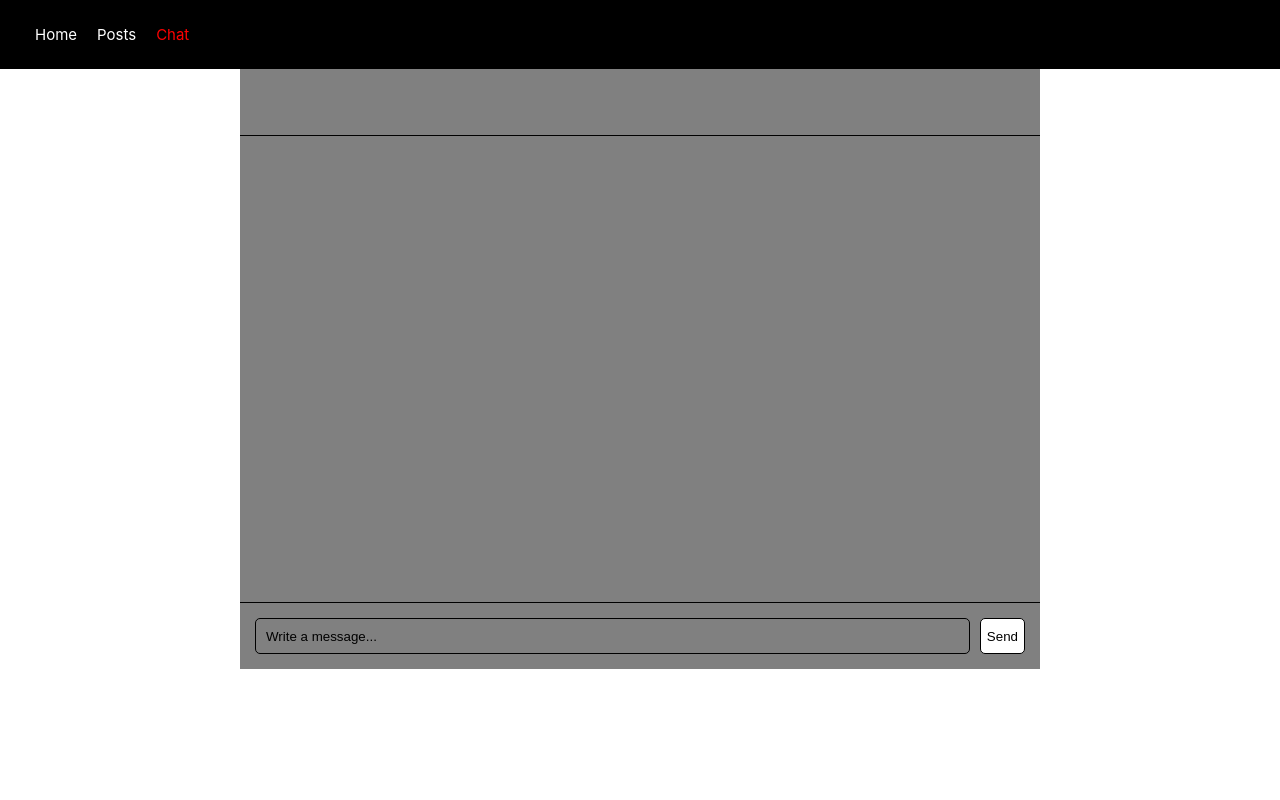
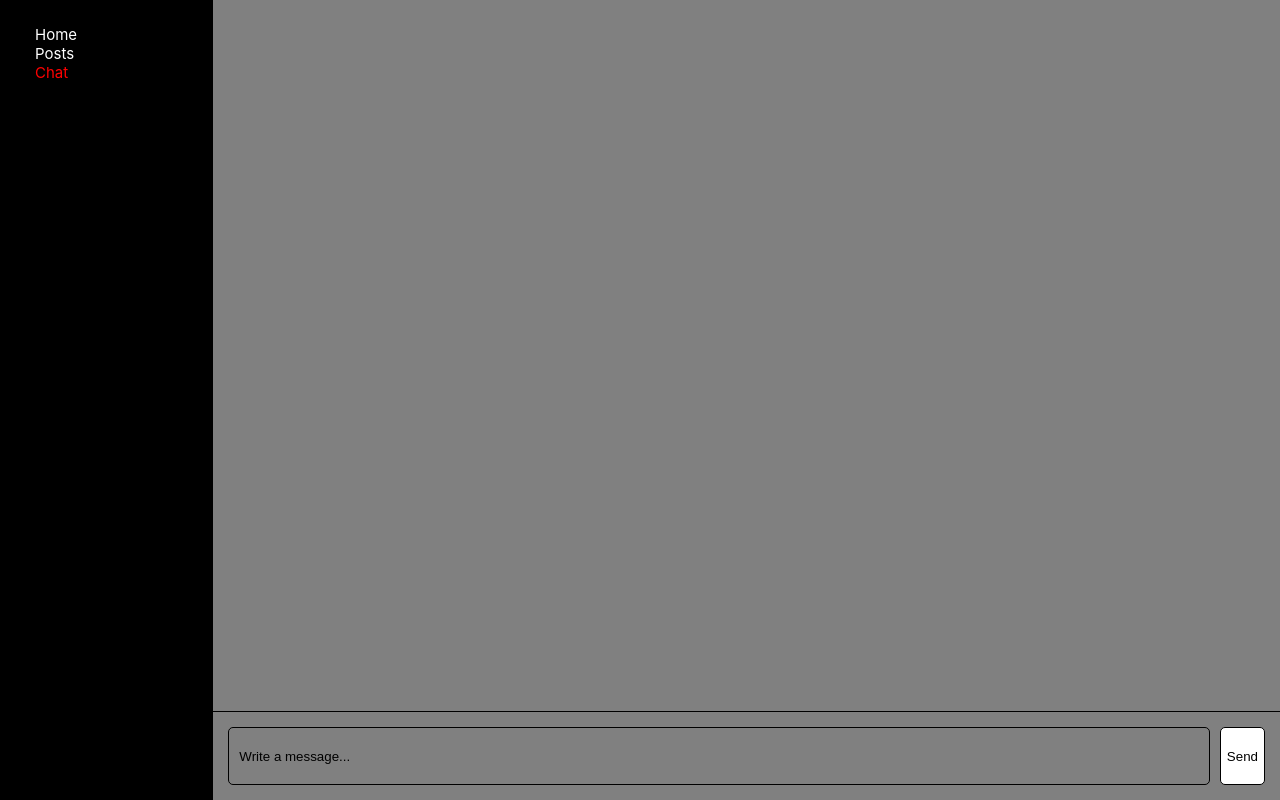
Before and after one commit to norafith/ai-platform, a Vue app: page /chat in a window 1280 px wide. Built offline with nearby package versions, Linux system fonts and the light colour scheme.

Commit message:
added basic openai chat

```diff
--- a/package.json
+++ b/package.json
@@ -10,8 +10,10 @@
     "format": "prettier --write src/"
   },
   "dependencies": {
+    "openai": "^4.7.1",
     "vue": "^3.3.4",
-    "vue-router": "^4.2.4"
+    "vue-router": "^4.2.4",
+    "vue-spinner": "^1.0.4"
   },
   "devDependencies": {
     "@rushstack/eslint-patch": "^1.3.3",
--- a/src/App.vue
+++ b/src/App.vue
@@ -1,31 +1,51 @@
 <script>
-import HeaderContainer from './components/Header/HeaderContainer.vue'
+import AsideContent from './components/Aside/AsideContent.vue'
+import PulseLoader from 'vue-spinner/src/PulseLoader.vue'
 export default {
   components: {
-    HeaderContainer
+    AsideContent,
+    PulseLoader
   }
 }
 </script>
 
 <template>
-  <HeaderContainer />
-  <div class="content-wrapper">
+  <div class="app-grid">
+    <aside class="aside-wrapper">
+      <AsideContent />
+    </aside>
+    <main class="content-wrapper">
       <RouterView v-slot="{ Component }">
         <Suspense timeout="0">
           <template #default>
             <component :is="Component" />
           </template>
           <template #fallback>
-          <div>Loading...</div>
+            <PulseLoader color="#000" />
           </template>
         </Suspense>
       </RouterView>
+    </main>
   </div>
 </template>
 
 <style scoped>
 .content-wrapper {
-  max-width: 800px;
-  margin: auto;
+  grid-column-start: 3;
+  grid-column-end: -1;
+}
+
+.aside-wrapper {
+  padding: 25px;
+  background-color: black;
+  grid-column-start: 1;
+  grid-column-end: span 2;
+}
+
+.app-grid {
+  display: grid;
+  grid-template-columns: repeat(12, 1fr);
+  grid-template-rows: 1fr;
+  height: 100%;
 }
 </style>
--- /dev/null
+++ b/src/api/api.js
@@ -0,0 +1,20 @@
+import OpenAI from 'openai'
+
+const openai = new OpenAI({
+  apiKey: 'nv-ItoBTvET6cPdDIrRhgn0N0V4x0SSN3QgXNjJuVFdSbHAUehz',
+  baseURL: 'https://api.nova-oss.com/v1',
+  dangerouslyAllowBrowser: true
+})
+
+const api = {
+  async sendRequest(request) {
+    const completion = await openai.chat.completions.create({
+      messages: [{ role: 'user', content: request }],
+      model: 'gpt-3.5-turbo'
+    })
+
+    return completion.choices[0].message.content
+  }
+}
+
+export default api
--- a/src/assets/main.css
+++ b/src/assets/main.css
@@ -1,4 +1,15 @@
 @import './base.css';
+
+html,
+body {
+  height: 100%;
+  margin: 0;
+  min-width: 500px;
+}
+
+#app {
+  height: 100%;
+}
 
 a {
   text-decoration: none;
--- a/src/components/Header/HeaderContainer.vue
+++ b/src/components/Aside/AsideContent.vue
@@ -8,14 +8,14 @@ export default {
 </script>
 
 <template>
-  <header>
-    <MenuContainer />
-  </header>
+  <MenuContainer />
 </template>
 
 <style scoped>
 header {
   padding: 25px;
   background-color: black;
+  grid-column-start: 1;
+  grid-column-end: span 2;
 }
 </style>
--- a/src/components/Header/Menu/MenuContainer.vue
+++ b/src/components/Aside/Menu/MenuContainer.vue
@@ -31,7 +31,6 @@ ul {
 
 ul > li {
   margin: 0 10px;
-  display: inline;
   color: white;
 }
 
--- a/src/components/Chat/InputMessage/InputMessageContainer.vue
+++ b/src/components/Chat/InputMessage/InputMessageContainer.vue
@@ -1,13 +1,32 @@
+<script>
+export default {
+  props: ['sendRequest', 'addUserMessage'],
+  data() {
+    return {
+      text: ''
+    }
+  },
+  methods: {
+    submitForm(request) {
+      this.addUserMessage(request)
+      this.sendRequest(request)
+      this.text = ''
+    }
+  }
+}
+</script>
+
 <template>
   <section class="input-message-container">
-    <input class="input-message" type="text" placeholder="Write a message..." />
-    <button class="send-button">Send</button>
+    <form class="main-form" @submit.prevent="() => this.submitForm(this.text)">
+      <input v-model="text" class="input-message" type="text" placeholder="Write a message..." />
+      <button type="submit" class="send-button">Send</button>
+    </form>
   </section>
 </template>
 
 <style scoped>
 .input-message-container {
-  display: flex;
   grid-column-start: 1;
   grid-column-end: -1;
   grid-row-start: -2;
@@ -40,4 +59,12 @@
   border: 1px solid black;
   margin-left: 10px;
 }
+
+.main-form {
+  display: flex;
+  height: 100%;
+  width: 100%;
+  padding: 0;
+  margin: 0;
+}
 </style>
--- a/src/components/Chat/MessagesList/MessagesList.vue
+++ b/src/components/Chat/MessagesList/MessagesList.vue
@@ -1,12 +1,32 @@
+<script>
+import SingleMessage from './SingleMessage.vue'
+import PulseLoader from 'vue-spinner/src/PulseLoader.vue'
+
+export default {
+  props: ['messages', 'isLoading'],
+  components: { SingleMessage, PulseLoader }
+}
+</script>
 <template>
-  <section class="messages-list"></section>
+  <section class="messages-list">
+    <SingleMessage
+      :key="index"
+      v-for="(message, index) of messages"
+      :text="message.text"
+      :role="message.role"
+    />
+    <PulseLoader v-if="this.isLoading" color="#000" />
+  </section>
 </template>
 
 <style scoped>
 .messages-list {
   grid-column-start: 1;
   grid-column-end: -1;
-  grid-row-start: 2;
+  grid-row-start: 1;
   grid-row-end: span 4;
+  padding: 15px;
+  display: flex;
+  flex-direction: column;
 }
 </style>
--- a/src/components/Chat/MessagesList/SingleMessage.vue
+++ b/src/components/Chat/MessagesList/SingleMessage.vue
@@ -0,0 +1,32 @@
+<script>
+export default {
+  props: ['text', 'role']
+}
+</script>
+
+<template>
+  <div :class="'message ' + this.role">{{ this.text }}</div>
+</template>
+
+<style scoped>
+.message {
+  border-radius: 10px;
+  padding: 10px;
+  margin-bottom: 15px;
+  max-width: 600px;
+}
+
+.message.user {
+  background-color: white;
+  border: 1px solid black;
+  color: black;
+  align-self: end;
+}
+
+.message.ai {
+  background-color: black;
+  border: 1px solid white;
+  color: white;
+  align-self: flex-start;
+}
+</style>
--- a/src/views/ChatView.vue
+++ b/src/views/ChatView.vue
@@ -1,29 +1,46 @@
 <script>
-import ChatOptions from '../components/Chat/ChatOptions/ChatOptions.vue'
+// import ChatOptions from '../components/Chat/ChatOptions/ChatOptions.vue'
 import MessagesList from '../components/Chat/MessagesList/MessagesList.vue'
 import InputMessageContainer from '../components/Chat/InputMessage/InputMessageContainer.vue'
+import api from '../api/api'
 export default {
+  data() {
+    return {
+      messages: [],
+      isLoading: false
+    }
+  },
   components: {
-    ChatOptions,
+    // ChatOptions,
     MessagesList,
     InputMessageContainer
+  },
+  methods: {
+    sendRequest(request) {
+      this.isLoading = true
+      api.sendRequest(request).then((value) => {
+        this.messages.push({ role: 'ai', text: value })
+        this.isLoading = false
+      })
+    },
+    addUserMessage(request) {
+      this.messages.push({ role: 'user', text: request })
+    }
   }
 }
 </script>
 
 <template>
-  <main>
-    <div class="messages-container">
-      <ChatOptions />
-      <MessagesList />
-      <InputMessageContainer />
-    </div>
-  </main>
+  <div class="messages-container">
+    <!-- <ChatOptions /> -->
+    <MessagesList :messages="this.messages" :isLoading="this.isLoading" />
+    <InputMessageContainer :sendRequest="this.sendRequest" :addUserMessage="this.addUserMessage" />
+  </div>
 </template>
 
 <style scoped>
 .messages-container {
-  height: 600px;
+  height: 100%;
   background-color: grey;
   display: grid;
   grid-template-columns: repeat(6, 1fr);
--- a/src/views/HomeView.vue
+++ b/src/views/HomeView.vue
@@ -3,7 +3,6 @@
 </script>
 
 <template>
-  <main>
   <p>
     Lorem ipsum dolor sit amet, consectetur adipiscing elit, sed do eiusmod tempor incididunt ut
     labore et dolore magna aliqua. Ut enim ad minim veniam, quis nostrud exercitation ullamco
@@ -11,7 +10,6 @@
     voluptate velit esse cillum dolore eu fugiat nulla pariatur. Excepteur sint occaecat cupidatat
     non proident, sunt in culpa qui officia deserunt mollit anim id est laborum.
   </p>
-  </main>
 </template>
 
 <style scoped></style>
```
Also changed, not shown: 1 other file (tests, documents, lock files or other folders). Lines whose indentation alone changed are shown as unchanged.
